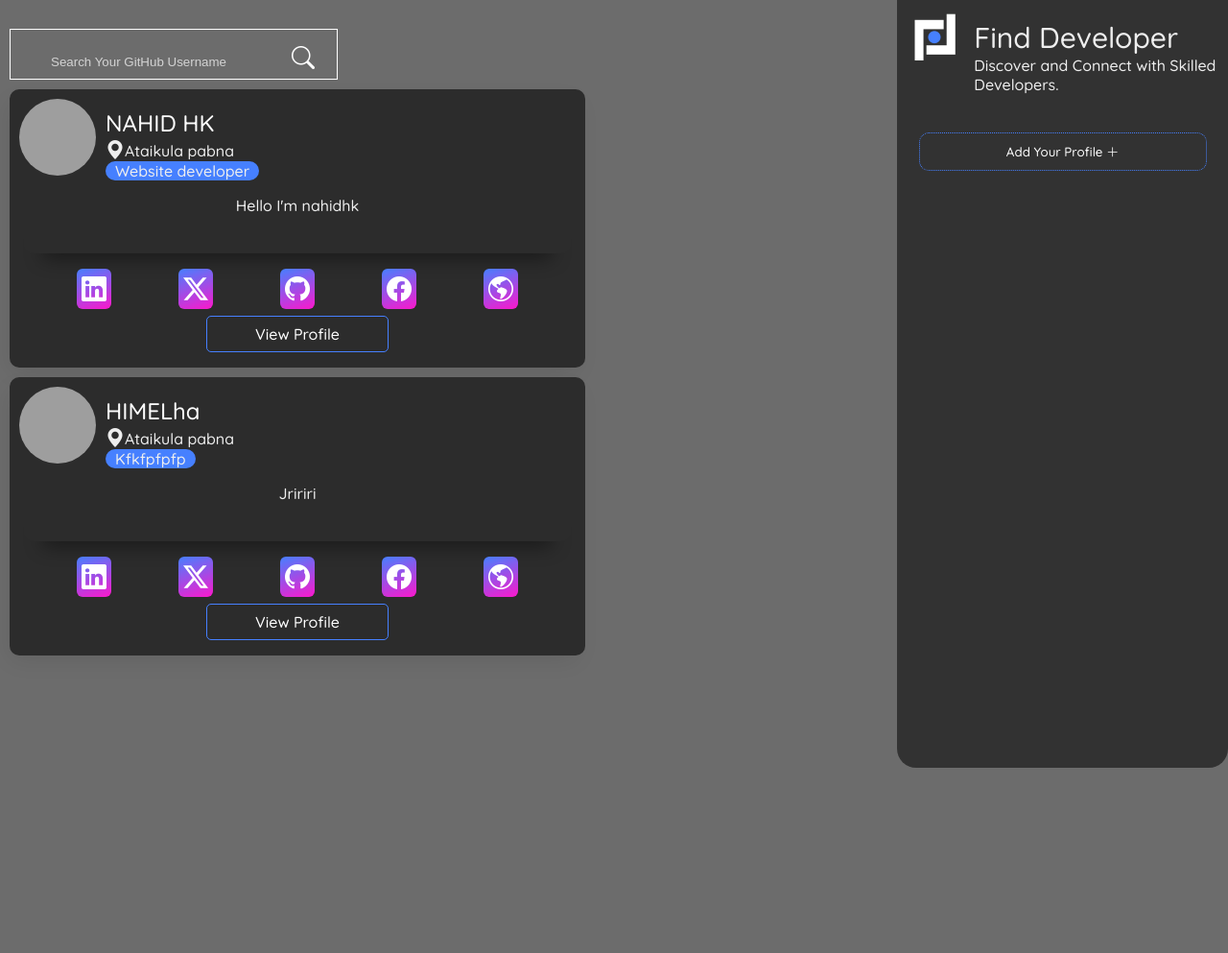
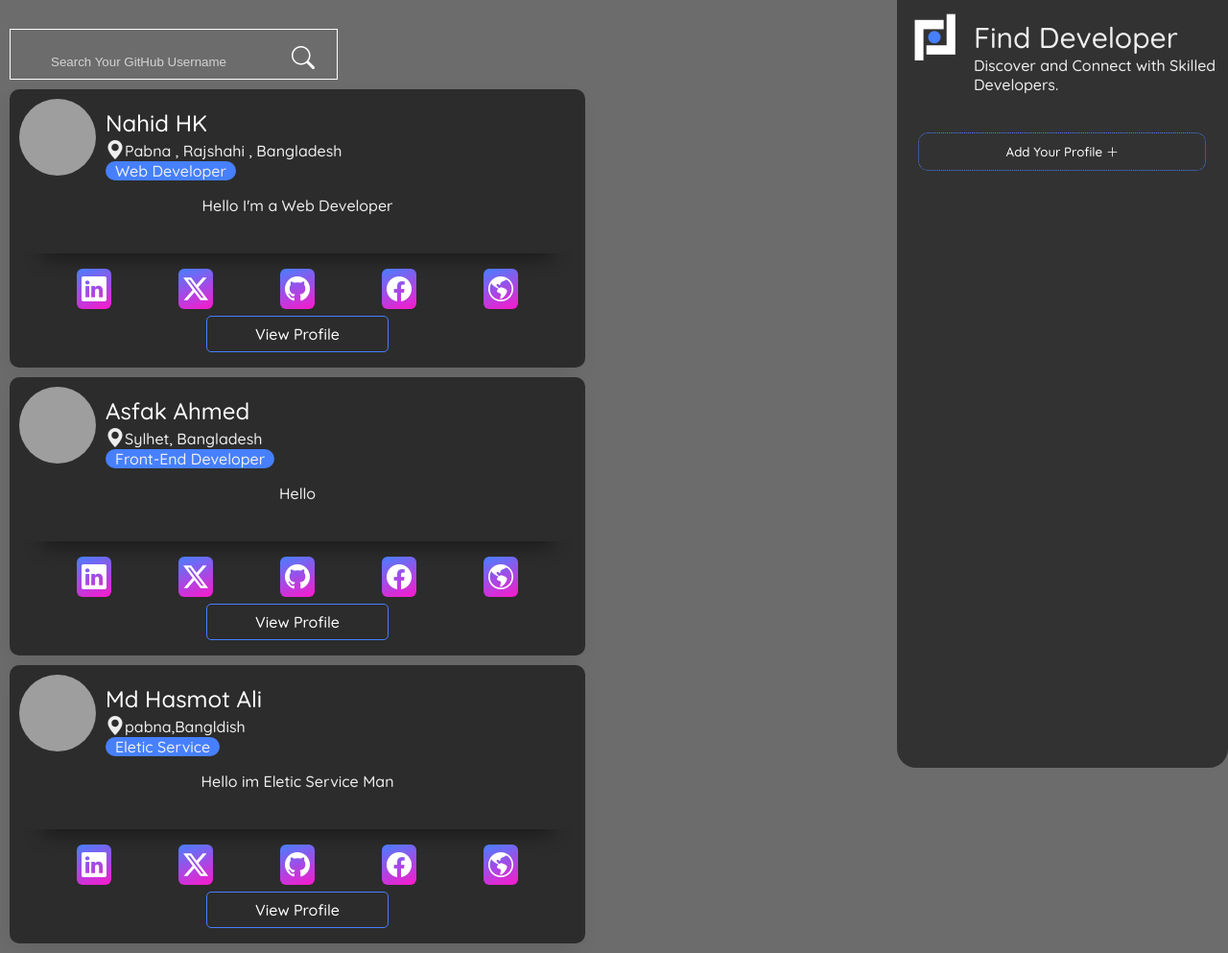
Before and after one commit to nahidhk/developer-Find, a PHP site: page / in a window 1280 px wide. Shown: the whole page at 96% size. Before the commit the page ends 800 px from the top, so only its background shows below. Run offline with PHP 8.4, Linux system fonts and the light colour scheme; grey boxes are pictures that could not be loaded.

Commit message:
new update

```diff
--- a/CSS/style.css
+++ b/CSS/style.css
@@ -2,7 +2,18 @@
   font-family: site-font;
   src: url(/font/Quicksand-Medium.ttf);
 }
+body::-webkit-scrollbar {
+  width: 20px;
+  }
 
+  body::-webkit-scrollbar-track {
+  -webkit-box-shadow: inset 0 0 6px 0 rgba(70, 7, 7, 0.3);
+  }
+
+  body::-webkit-scrollbar-thumb {
+background-image: linear-gradient(280deg , #4680ff,rgb(225, 0, 255));
+ border-radius: 100px;
+  }
 body{
   color: #EEEEEE;
   margin: 0;
@@ -47,6 +58,11 @@ font-family: site-font;
 box-shadow: rgba(0, 0, 0, 0.45) 0px 25px 20px -20px;
   overflow: scroll;
   border-radius: 10px;
+  -ms-overflow-style: none;  /* IE and Edge */
+  scrollbar-width: none;  /* Firefox */
+}
+.about::-webkit-scrollbar {
+  display: none;
 }
 .social-box{
   height: 38px;
--- a/index.html
+++ b/index.html
@@ -1,6 +1,10 @@
 <!DOCTYPE html>
 <html lang="en">
 <head>
+    <link
+    rel="stylesheet"
+    href="https://cdnjs.cloudflare.com/ajax/libs/animate.css/4.1.1/animate.min.css"
+  />
   <link rel="shortcut icon" type="image/x-icon" href="logo/favicon.png">
 
   <link rel="stylesheet" href="https://cdn.jsdelivr.net/npm/bootstrap-icons@1.11.3/font/bootstrap-icons.min.css">
@@ -13,7 +17,7 @@
 
 <!--- nav system ---->
 
-<section class="nav">
+<section class="nav animate__animated animate__backInUp">
   <div class="foru">
    <img src="/logo/logo.png" /> <br><span class="mt">Find Developer</span><br>
    <span>Discover and Connect with Skilled Developers. </span>
--- a/javascript/app.js
+++ b/javascript/app.js
@@ -12,8 +12,8 @@ async function displayData() {
             itemElement.innerHTML = `
 
 
-<div class="box-profile">
-  <img class="profile-img" src="https://github.com/${item.username}.png" alt="Developer Find Powered by Nahid HK"/><br/>
+<div class="box-profile animate__animated animate__flipInX ">
+  <img class="profile-img animate__animated animate__zoomInDown" src="https://github.com/${item.username}.png" alt="Developer Find Powered by Nahid HK"/><br/>
   <span class="title">${item.name}</span><br>
   <span><i class="bi bi-geo-alt-fill"></i>${item.address}</span>
   <br>
--- /dev/null
+++ b/user/amirhamzaetc.json
@@ -0,0 +1 @@
+{"username":"amirhamzaetc","name":"Md Hasmot Ali","address":"pabna,Bangldish","skill":"Eletic Service","about":"Hello im Eletic Service Man","facebook":"https:\/\/facebook.com\/hamot.bd.hk","x":"https:\/\/x.com\/ElectricA281491","linkedin":"https:\/\/linked.com\/in\/","website":"https:\/\/amirhamzaetc.co\/"}
--- /dev/null
+++ b/user/asfak00.json
@@ -0,0 +1 @@
+{"username":"asfak00","name":"Asfak Ahmed","address":"Sylhet, Bangladesh","skill":"Front-End Developer","about":"Hello","facebook":"https:\/\/www.facebook.com\/asfak00?mibextid=ZbWKwL","x":"https:\/\/x.com\/Asfak00?t=6z1U145SE0jMpliBevtJCQ&amp;s=09","linkedin":"https:\/\/www.linkedin.com\/in\/asfakahmed?utm_source=share&amp;utm_campaign=share_via&amp;utm_content=profile&amp;utm_medium=android_app","website":"https:\/\/asfakahmed.netlify.app\/"}
--- /dev/null
+++ b/user/nahidhk.json
@@ -0,0 +1 @@
+{"username":"nahidhk","name":"Nahid HK","address":"Pabna , Rajshahi , Bangladesh","skill":"Web Developer","about":"Hello I&#039;m a Web Developer","facebook":"https:\/\/facebook.com\/nahid.hk.bd","x":"https:\/\/x.com\/NAHIDHK0","linkedin":"https:\/\/linkedin.com\/in\/nahidhk","website":"https:\/\/nahidhk.info"}
--- a/user/userdata.json
+++ b/user/userdata.json
@@ -1 +1 @@
-[{"username":"nahidhk","name":"NAHID HK","address":"Ataikula pabna","skill":"Website developer","about":"Hello I&#039;m nahidhk","facebook":"Facebook","x":"X","linkedin":"I","website":"https:\/\/nahidhk.info"},{"username":"HIMELha","name":"HIMELha","address":"Ataikula pabna","skill":"Kfkfpfpfp","about":"Jririri","facebook":"Ktktotl","x":"Lrptptl","linkedin":"Ltptptk","website":"Ltptptky"}]
+[{"username":"nahidhk","name":"Nahid HK","address":"Pabna , Rajshahi , Bangladesh","skill":"Web Developer","about":"Hello I&#039;m a Web Developer","facebook":"https:\/\/facebook.com\/nahid.hk.bd","x":"https:\/\/x.com\/NAHIDHK0","linkedin":"https:\/\/linkedin.com\/in\/nahidhk","website":"https:\/\/nahidhk.info"},{"username":"asfak00","name":"Asfak Ahmed","address":"Sylhet, Bangladesh","skill":"Front-End Developer","about":"Hello","facebook":"https:\/\/www.facebook.com\/asfak00?mibextid=ZbWKwL","x":"https:\/\/x.com\/Asfak00?t=6z1U145SE0jMpliBevtJCQ&amp;s=09","linkedin":"https:\/\/www.linkedin.com\/in\/asfakahmed?utm_source=share&amp;utm_campaign=share_via&amp;utm_content=profile&amp;utm_medium=android_app","website":"https:\/\/asfakahmed.netlify.app\/"},{"username":"amirhamzaetc","name":"Md Hasmot Ali","address":"pabna,Bangldish","skill":"Eletic Service","about":"Hello im Eletic Service Man","facebook":"https:\/\/facebook.com\/hamot.bd.hk","x":"https:\/\/x.com\/ElectricA281491","linkedin":"https:\/\/linked.com\/in\/","website":"https:\/\/amirhamzaetc.co\/"}]
```
